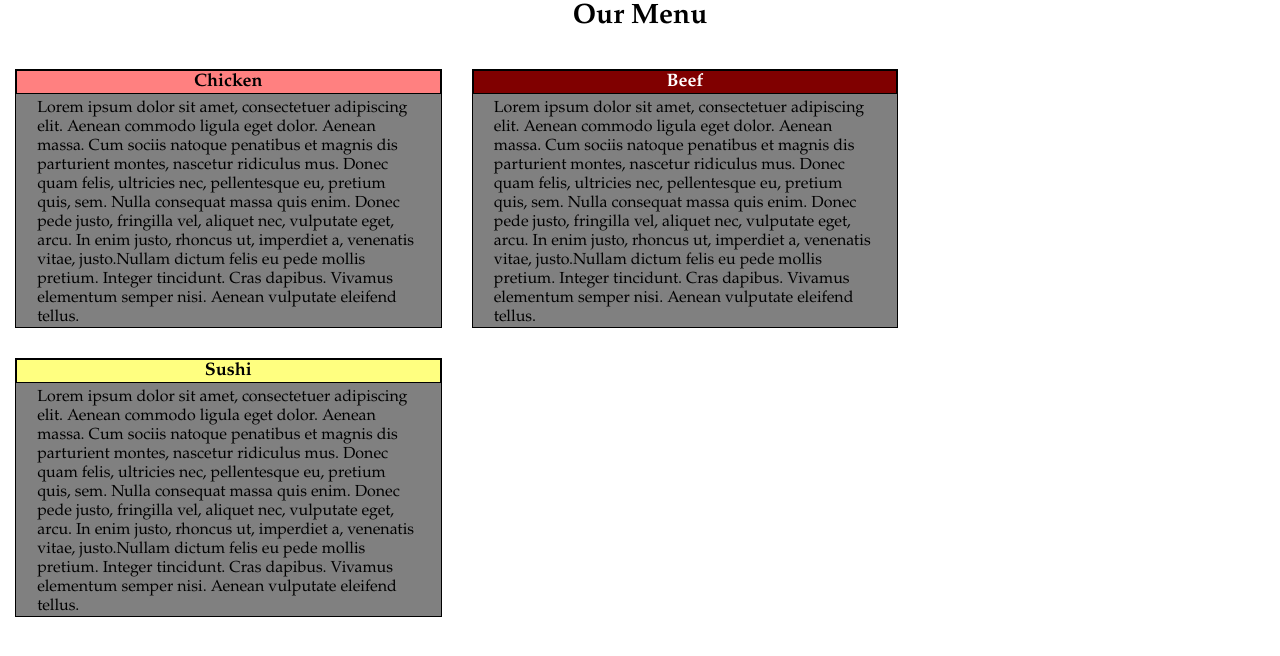
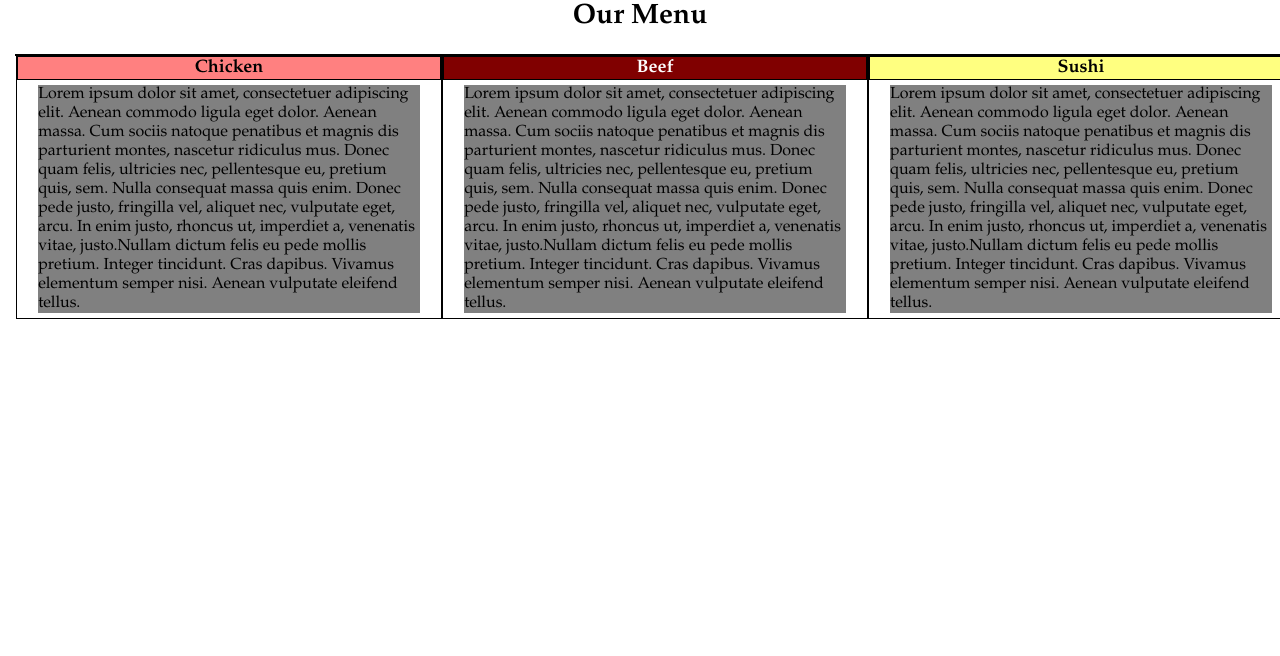
Before and after one commit to siyafazila/coursera-test, a plain HTML site: page site/module2-assignment/index.html in a window 1280 px wide. Drawn offline with Linux system fonts and the light colour scheme.

Commit message:
More Modifications

```diff
--- a/site/module2-assignment/css/main.css
+++ b/site/module2-assignment/css/main.css
@@ -22,10 +22,10 @@ margin-right: auto;
 margin-left: auto;
 color: #000000;
 background-color: #808080;
-
+margin-bottom: 5px;
 }
 
-section{
+div{
         border: 1px solid #000000;
         margin: 15px;
         background-color: #808080;
--- a/site/module2-assignment/index.html
+++ b/site/module2-assignment/index.html
@@ -19,7 +19,7 @@
         <h3 id="beef">Beef</h3>
         <p>Lorem ipsum dolor sit amet, consectetuer adipiscing elit. Aenean commodo ligula eget dolor. Aenean massa. Cum sociis natoque penatibus et magnis dis parturient montes, nascetur ridiculus mus. Donec quam felis, ultricies nec, pellentesque eu, pretium quis, sem. Nulla consequat massa quis enim. Donec pede justo, fringilla vel, aliquet nec, vulputate eget, arcu. In enim justo, rhoncus ut, imperdiet a, venenatis vitae, justo.Nullam dictum felis eu pede mollis pretium. Integer tincidunt. Cras dapibus. Vivamus elementum semper nisi. Aenean vulputate eleifend tellus.</p>
     </section>
-    <section class="col-dsktp-4 col-tblt-12 col-mbl-12">
+    <section class="col-dsktp-4 col-tblt-6 col-mbl-12">
         <h3 id="sushi">Sushi</h3>
         <p>Lorem ipsum dolor sit amet, consectetuer adipiscing elit. Aenean commodo ligula eget dolor. Aenean massa. Cum sociis natoque penatibus et magnis dis parturient montes, nascetur ridiculus mus. Donec quam felis, ultricies nec, pellentesque eu, pretium quis, sem. Nulla consequat massa quis enim. Donec pede justo, fringilla vel, aliquet nec, vulputate eget, arcu. In enim justo, rhoncus ut, imperdiet a, venenatis vitae, justo.Nullam dictum felis eu pede mollis pretium. Integer tincidunt. Cras dapibus. Vivamus elementum semper nisi. Aenean vulputate eleifend tellus.</p>
     </section>
```
